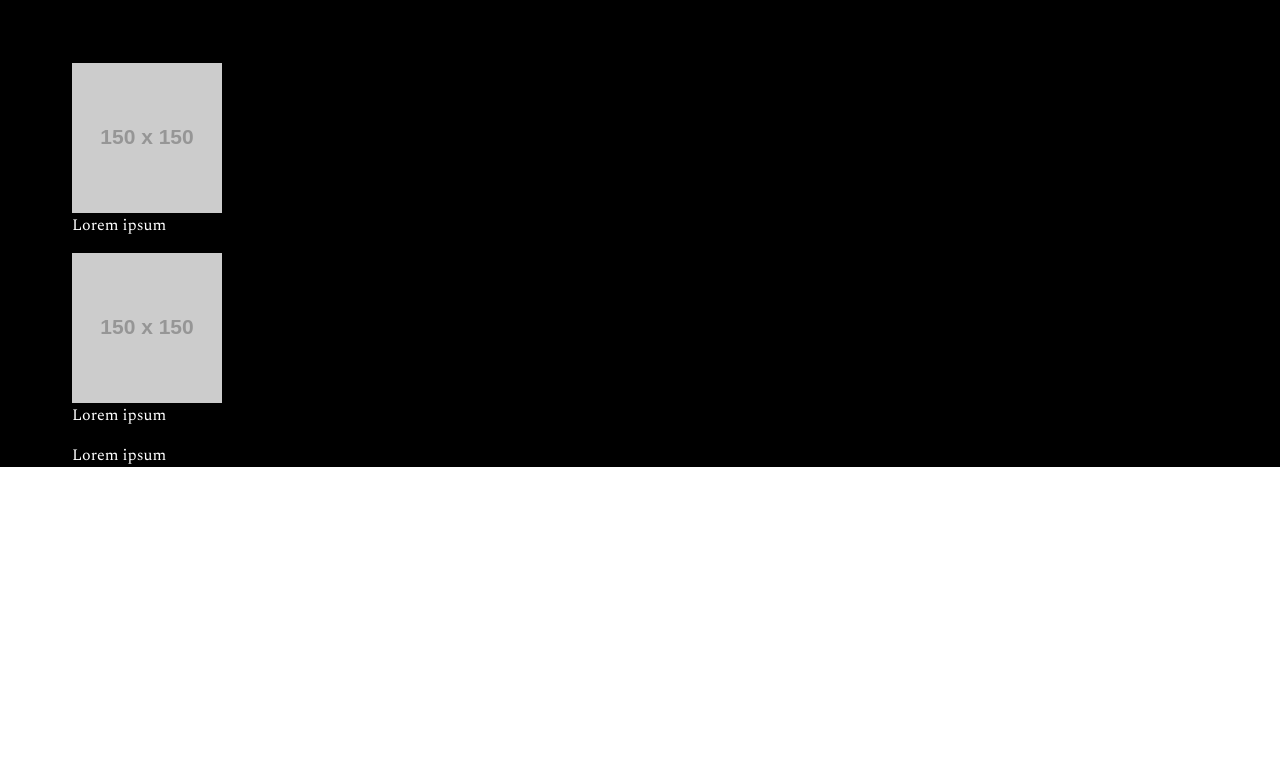
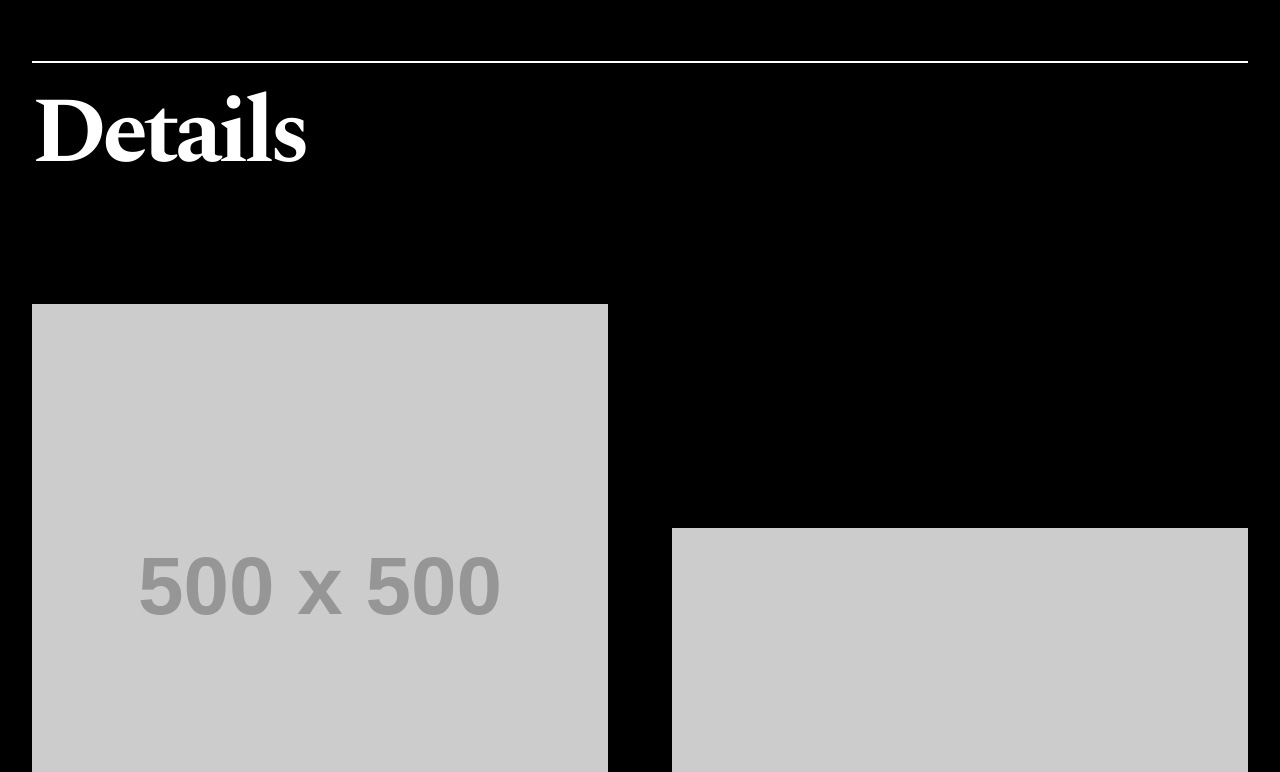
Before and after one commit to andyfehrenbach/site-2023, a website built with Parcel: page adel-design-system.html in a window 1280 px wide. Shown: the part 2028-2800 px from the top of the page. Built offline with nearby package versions, Linux system fonts and the light colour scheme; placeholder pictures from the web are drawn by us.

Commit message:
image grid starting to take shape

```diff
--- a/adel-design-system.html
+++ b/adel-design-system.html
@@ -24,24 +24,25 @@
             </figure>
         </section>
         <section class="is-ruled">
-            <h3 class="ProjectPage-opener">Over the course of four years, I've been a core contributor to grassroots design system at a major financial institution. In addition to developing and designing the comoponents themselves, I've been responsible for the design system's interface, change management, and release communications.</h3>
+            <h3 class="ProjectPage-opener">Over the course of four years, I've been a core contributor to grassroots design system at a major financial institution. In addition to developing and designing the components themselves, I've been responsible for the design system's interface, change management, and release communications.</h3>
         </section>
-        <section class="ProjectPage-imageGrid">
-            <figure class="ProjectPage-figure half-col">
-                <img class="ProjectPage-img" src="https://via.placeholder.com/150" alt="">
-                <figcaption class="ProjectPage-caption">
+        <section class="ProjectPage-imageGrid is-ruled">
+            <h4 class="Type-1 full-col">Details</h4>
+            <figure class="ProjectPage-figure">
+                <img class="ProjectPage-img" src="https://via.placeholder.com/500" alt="">
+                <figcaption class="ProjectPage-caption Type-3">
                     Lorem ipsum
                 </figcaption>
             </figure>
-            <figure class="ProjectPage-figure half-col">
-                <img class="ProjectPage-img" src="https://via.placeholder.com/150" alt="">
-                <figcaption class="ProjectPage-caption">
+            <figure class="ProjectPage-figure">
+                <img class="ProjectPage-img push-down" src="https://via.placeholder.com/500" alt="">
+                <figcaption class="ProjectPage-caption Type-4">
                     Lorem ipsum
                 </figcaption>
             </figure>
             <figure class="ProjectPage-figure full-col">
-                <img class="ProjectPage-img" src="" alt="">
-                <figcaption class="ProjectPage-caption">
+                <img class="ProjectPage-img" src="https://via.placeholder.com/500" alt="">
+                <figcaption class="ProjectPage-caption Type-3">
                     Lorem ipsum
                 </figcaption>
             </figure>
--- a/styles/_adel-page.scss
+++ b/styles/_adel-page.scss
@@ -62,8 +62,49 @@
     font-weight: 200;
     line-height: 1.3;
     width: 75%;
+    letter-spacing: -0.04em;
+    margin-bottom: 4rem;
 }
 
 .is-ruled {
     @include rule-large(top);
+    padding-top: 1.8rem;
 }
+
+figure {
+    margin: 0;
+    display: flex;
+    flex-direction: column;
+    justify-content: space-between;
+}
+
+figcaption {
+    padding-top: 1rem;
+}
+
+img {
+    display: inline-block;
+    width: 100%;
+}
+
+.ProjectPage-imageGrid {
+    display: grid;
+    grid-auto-flow: dense;
+    grid-template-columns: repeat(2, 1fr);
+    row-gap: 8rem;
+    column-gap: 4rem;
+
+    & .full-col {
+        grid-column-end: span 2;
+    }
+}
+
+.push-down {
+    margin-top: 14rem;
+}
+
+@media screen and (max-width: 550px) {
+    .ProjectPage-imageGrid {
+        display: block;
+    }
+}
--- a/styles/_typography.scss
+++ b/styles/_typography.scss
@@ -126,3 +126,8 @@ ul {
     line-height: 0.9;
     letter-spacing: -0.02em;
 }
+
+.Type-4 {
+    font-size: 1.4rem;
+    letter-spacing: -0.01em;
+}
```
Also changed, not shown: dist/adel-design-system.html, 3 other files.
